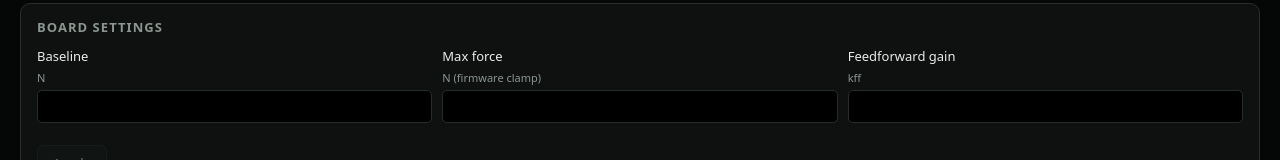
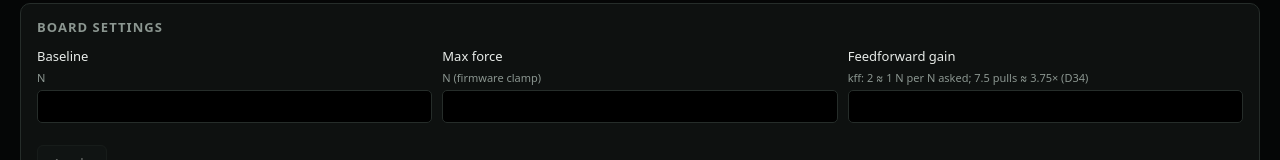
Before and after one commit to lore95/BumpemUI, a plain HTML site: page web/index.html in a window 1280 px wide. Shown: the part 930-1090 px from the top of the page. Drawn offline with Linux system fonts and the light colour scheme; no server answers.

Commit message:
ui: kff hint (2 = 1 N per N, BumpemServer D34)
Co-Authored-By: Claude Opus 5.5 <noreply@anthropic.com>

```diff
--- a/web/index.html
+++ b/web/index.html
@@ -82,7 +82,7 @@
     <div class="fields">
       <label>Baseline <span class="u">N</span><input id="p-baseline_n" type="number" step="0.5" min="0"></label>
       <label>Max force <span class="u">N (firmware clamp)</span><input id="p-fmax_n" type="number" step="1" min="0"></label>
-      <label>Feedforward gain <span class="u">kff</span><input id="p-kff" type="number" step="0.1" min="0" max="20"></label>
+      <label>Feedforward gain <span class="u">kff: 2 ≈ 1 N per N asked; 7.5 pulls ≈ 3.75× (D34)</span><input id="p-kff" type="number" step="0.1" min="0" max="20"></label>
     </div>
     <div class="chans" id="chans"></div>
     <div class="row"><button id="btn-apply">Apply</button><span id="params-note" class="muted small"></span></div>
```
